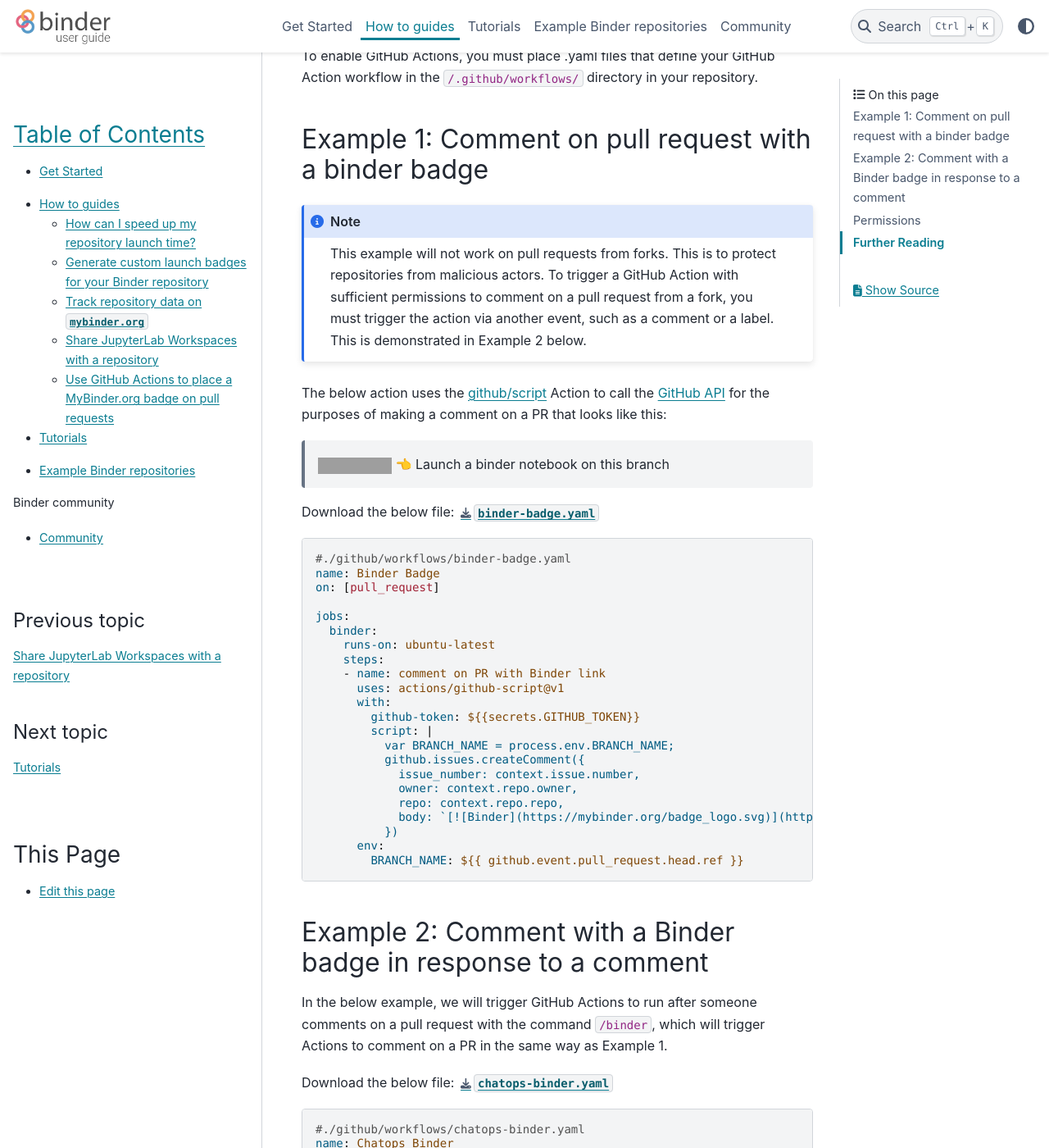
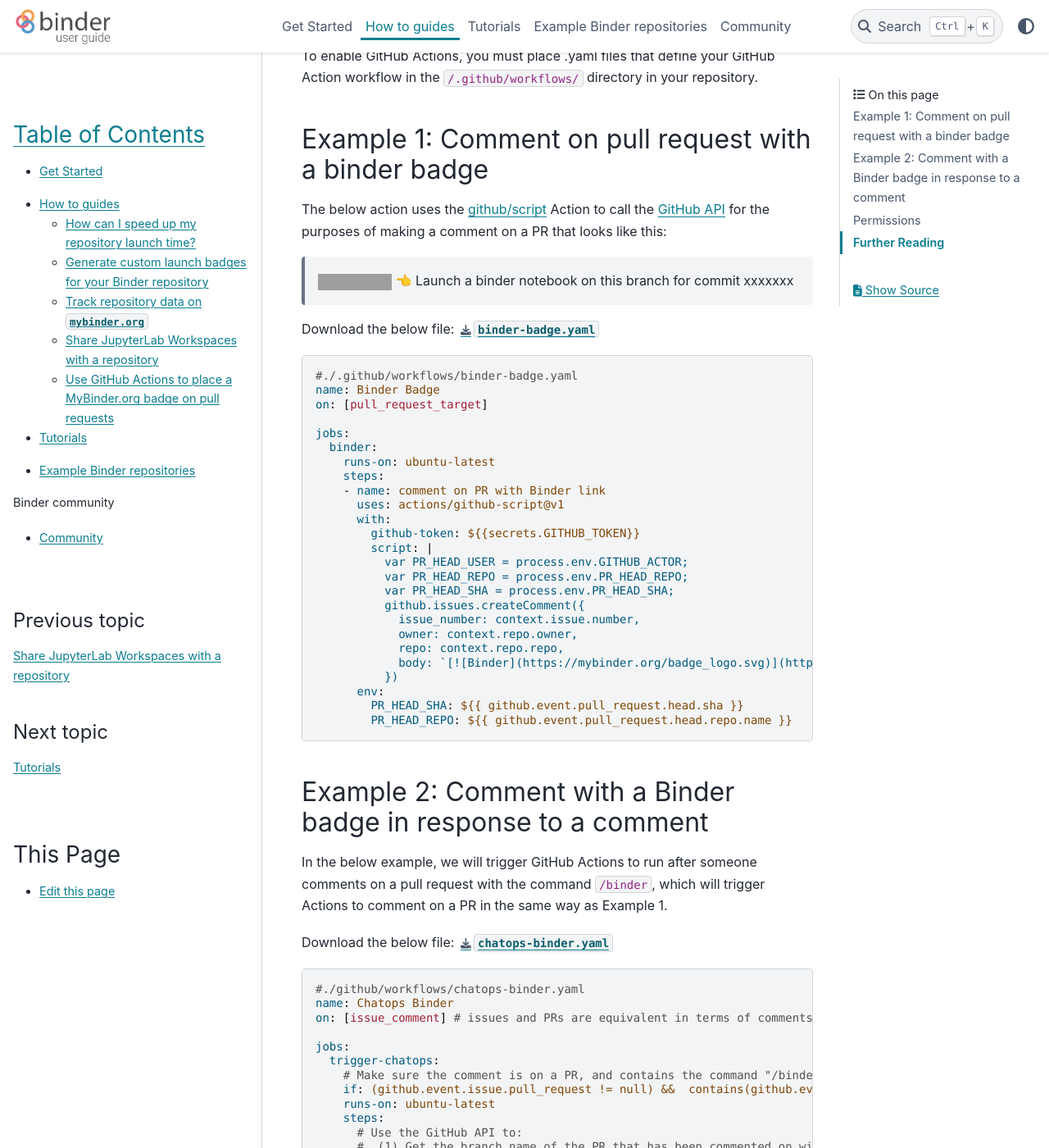
Before and after one commit to jupyterhub/mybinder.org-user-guide, a Sphinx documentation site: the page built from doc/howto/gh-actions-badges.md, in a window 1280 px wide and 1400 px high, scrolled down 344 px. Shown: the whole window at 82% size. Built offline with Sphinx 7.4.7 and the PyData theme 0.15.4, drawn with Linux system fonts in a browser that asks for light colours; pages that are not in the unit, such as notebooks, are missing from menus; grey boxes are pictures that could not be loaded.

Commit message:
binder-badge can use new pull_request_target
binder-badge.yml will now work with pull requests from forks, using the new `pull_request_target`.
the action is also changed to use the commit sha instead of the branch name- since it's automatically run after every push to a PR this probably makes more sense than repeatedly posting a badge with the same branch name.

````diff
--- a/doc/howto/binder-badge.yaml
+++ b/doc/howto/binder-badge.yaml
@@ -1,6 +1,6 @@
-#./github/workflows/binder-badge.yaml
+#./.github/workflows/binder-badge.yaml
 name: Binder Badge
-on: [pull_request]
+on: [pull_request_target]
 
 jobs:
   binder:
@@ -11,12 +11,15 @@
       with:
         github-token: ${{secrets.GITHUB_TOKEN}}
         script: |
-          var BRANCH_NAME = process.env.BRANCH_NAME;
+          var PR_HEAD_USER = process.env.GITHUB_ACTOR;
+          var PR_HEAD_REPO = process.env.PR_HEAD_REPO;
+          var PR_HEAD_SHA = process.env.PR_HEAD_SHA;
           github.issues.createComment({
             issue_number: context.issue.number,
             owner: context.repo.owner,
             repo: context.repo.repo,
-            body: `[![Binder](https://mybinder.org/badge_logo.svg)](https://mybinder.org/v2/gh/${context.repo.owner}/${context.repo.repo}/${BRANCH_NAME}) :point_left: Launch a binder notebook on this branch`
+            body: `[![Binder](https://mybinder.org/badge_logo.svg)](https://mybinder.org/v2/gh/${PR_HEAD_USER}/${PR_HEAD_REPO}/${PR_HEAD_SHA}) :point_left: Launch a binder notebook on this branch for commit ${PR_HEAD_SHA}`
           })
       env:
-        BRANCH_NAME: ${{ github.event.pull_request.head.ref }}
+        PR_HEAD_SHA: ${{ github.event.pull_request.head.sha }}
+        PR_HEAD_REPO: ${{ github.event.pull_request.head.repo.name }}
--- a/doc/howto/gh-actions-badges.md
+++ b/doc/howto/gh-actions-badges.md
@@ -7,13 +7,9 @@
 
 ## Example 1: Comment on pull request with a binder badge
 
-```{note}
-This example will not work on pull requests from forks.  This is to protect repositories from malicious actors.  To trigger a GitHub Action with sufficient permissions to comment on a pull request from a fork, you must trigger the action via another event, such as a comment or a label.  This is demonstrated in Example 2 below.
-```
-
 The below action uses the [github/script](https://github.com/actions/github-script) Action to call the [GitHub API](https://docs.github.com/en/rest/reference/issues#comments) for the purposes of making a comment on a PR that looks like this:
 
-> ![Binder](https://mybinder.org/badge_logo.svg) 👈 Launch a binder notebook on this branch
+> ![Binder](https://mybinder.org/badge_logo.svg) 👈 Launch a binder notebook on this branch for commit xxxxxxx
 
 Download the below file: {download}`binder-badge.yaml <./binder-badge.yaml>`
 
````
